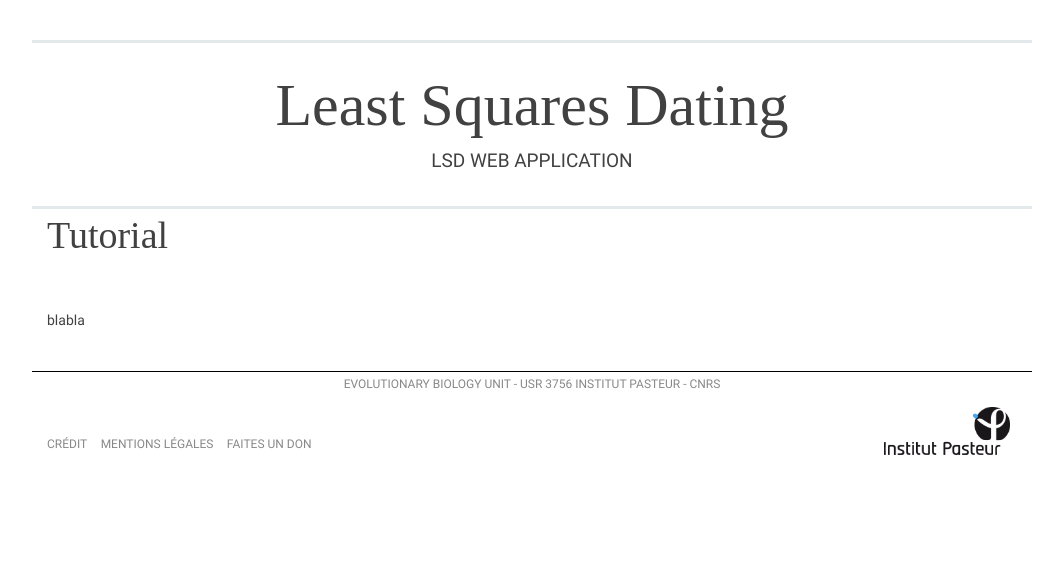
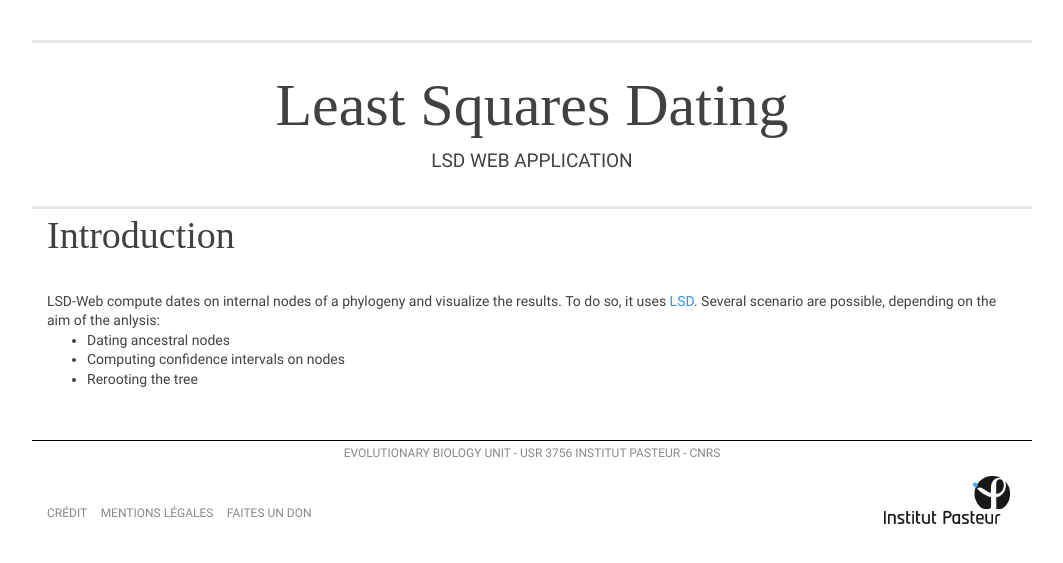
Before and after one commit to evolbioinfo/lsd-web, a Django app: page /help in a window 1280 px wide. Shown: the part 90-653 px from the top of the page, without its empty margins (108-1171 px from the left). Run offline with Django 3.2, Linux system fonts and the light colour scheme; some libraries are stand-ins or nearby versions; some web fonts are replaced.

Commit message:
Beginning of help page

```diff
--- a/lsd_web/lsd/templates/lsd/help.html
+++ b/lsd_web/lsd/templates/lsd/help.html
@@ -1,10 +1,15 @@
 {% extends "lsd/base_generic.html" %}
 
 {% block content %}
-<h1>Tutorial</h1>
-<br/>
-<div>
-blabla
-</div>
+<h1>Introduction</h1>
+
+LSD-Web compute dates on internal nodes of a phylogeny and visualize the results. To do so, it uses <a href="https://github.com/tothuhien/lsd-0.3beta">LSD</a>. Several scenario are possible, depending on the aim of the anlysis:
+
+<ul>
+  <li>Dating ancestral nodes</li>
+  <li>Computing confidence intervals on nodes</li>
+  <li>Rerooting the tree</li>
+</ul>
+
 
 {% endblock %}
```
